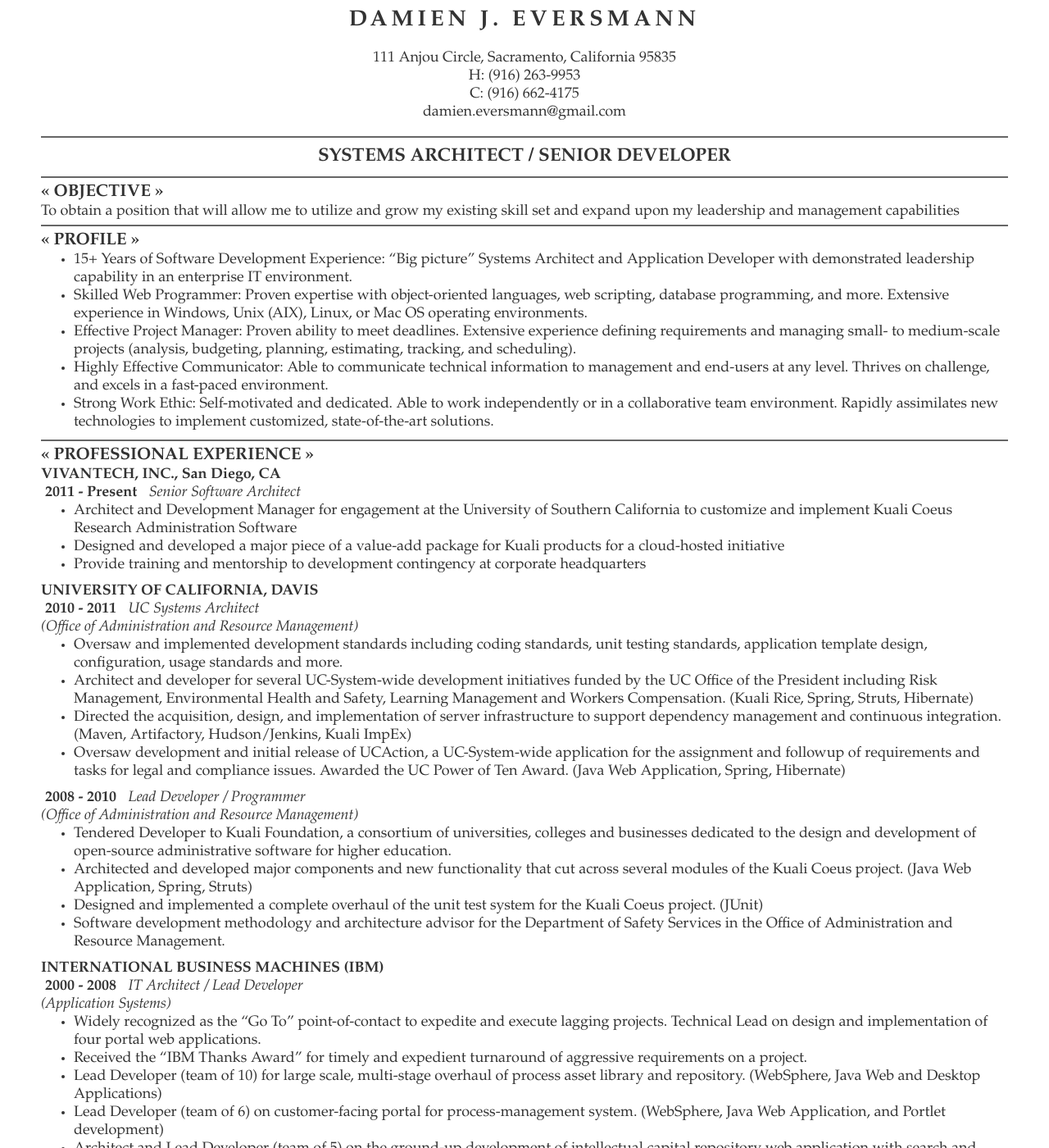
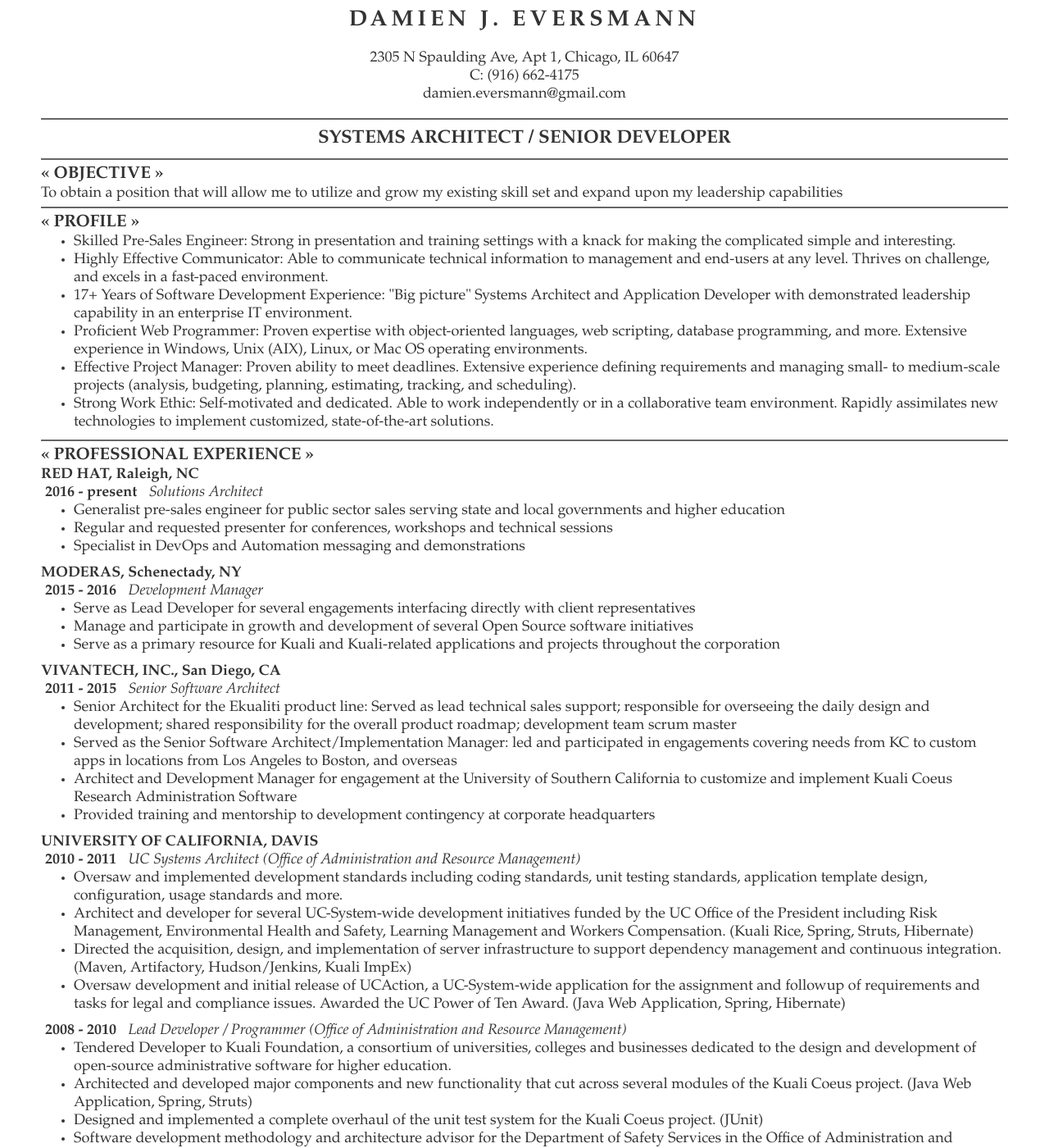
Before and after one commit to deversmann/eversmann.com, a Jekyll site: the page damien/eversmann,damien-resume.html, which Jekyll copies as it is, in a window 1280 px wide and 1400 px high. Shown: the whole window at 82% size. Built offline with Jekyll 4.4.1, drawn with Linux system fonts in a browser that asks for light colours; some of the changed text lies outside the part shown.

Commit message:
Update eversmann,damien-resume.html

```diff
--- a/damien/eversmann,damien-resume.html
+++ b/damien/eversmann,damien-resume.html
@@ -43,43 +43,46 @@ hr
 
 <body>
 <div>
-<h1 id="damienj.eversmann">DAMIEN J. EVERSMANN</h1>
+<h1>DAMIEN J. EVERSMANN</h1>
 
 <blockquote>
-  <p>111 Anjou Circle, Sacramento, California 95835 <br />
-H: (916) 263-9953 <br />
-C: (916) 662-4175 <br />
-damien.eversmann@gmail.com</p>
+  <p>2305 N Spaulding Ave, Apt 1, Chicago, IL 60647</p>
+
+<p>C: (916) 662-4175</p>
+
+<p>damien.eversmann@gmail.com</p>
 </blockquote>
 
 <hr />
 
-<h2 id="systemsarchitectseniordeveloper">SYSTEMS ARCHITECT / SENIOR DEVELOPER</h2>
+<h2>SYSTEMS ARCHITECT / SENIOR DEVELOPER</h2>
 
 <hr />
 
-<h3 id="objective">OBJECTIVE</h3>
+<h3>OBJECTIVE</h3>
 
 <p>To obtain a position that will allow me to utilize and grow my existing skill
-set and expand upon my leadership and management capabilities</p>
+set and expand upon my leadership capabilities</p>
 
 <hr />
 
-<h3 id="profile">PROFILE</h3>
+<h3>PROFILE</h3>
 
 <ul>
-<li>15+ Years of Software Development Experience: &#8220;Big picture&#8221; Systems Architect
+<li>Skilled Pre-Sales Engineer: Strong in presentation and training settings with
+a knack for making the complicated simple and interesting. </li>
+<li>Highly Effective Communicator: Able to communicate technical information to
+management and end-users at any level. Thrives on challenge, and excels in a
+fast-paced environment.</li>
+<li>17+ Years of Software Development Experience: "Big picture" Systems Architect
 and Application Developer with demonstrated leadership capability in an
 enterprise IT environment.</li>
-<li>Skilled Web Programmer: Proven expertise with object-oriented languages, web
+<li>Proficient Web Programmer: Proven expertise with object-oriented languages, web
 scripting, database programming, and more. Extensive experience in Windows,
 Unix (AIX), Linux, or Mac OS operating environments.</li>
 <li>Effective Project Manager: Proven ability to meet deadlines. Extensive
 experience defining requirements and managing small- to medium-scale projects
 (analysis, budgeting, planning, estimating, tracking, and scheduling).</li>
-<li>Highly Effective Communicator: Able to communicate technical information to
-management and end-users at any level. Thrives on challenge, and excels in a
-fast-paced environment.</li>
 <li>Strong Work Ethic: Self-motivated and dedicated. Able to work independently
 or in a collaborative team environment. Rapidly assimilates new technologies
 to implement customized, state-of-the-art solutions.</li>
@@ -87,27 +90,58 @@ to implement customized, state-of-the-art solutions.</li>
 
 <hr />
 
-<h3 id="professionalexperience">PROFESSIONAL EXPERIENCE</h3>
+<h3>PROFESSIONAL EXPERIENCE</h3>
 
-<h4 id="vivantechinc.sandiegoca">VIVANTECH, INC., San Diego, CA</h4>
+<h4>RED HAT, Raleigh, NC</h4>
 
-<p><strong>2011 - Present</strong>
+<p><strong>2016 - present</strong>
+<em>Solutions Architect</em></p>
+
+<ul>
+<li>Generalist pre-sales engineer for public sector sales serving state and local
+governments and higher education</li>
+<li>Regular and requested presenter for conferences, workshops and technical
+sessions</li>
+<li>Specialist in DevOps and Automation messaging and demonstrations</li>
+</ul>
+
+<h4>MODERAS, Schenectady, NY</h4>
+
+<p><strong>2015 - 2016</strong>
+<em>Development Manager</em></p>
+
+<ul>
+<li>Serve as Lead Developer for several engagements interfacing directly with
+client representatives</li>
+<li>Manage and participate in growth and development of several Open Source
+software initiatives</li>
+<li>Serve as a primary resource for Kuali and Kuali-related applications and
+projects throughout the corporation</li>
+</ul>
+
+<h4>VIVANTECH, INC., San Diego, CA</h4>
+
+<p><strong>2011 - 2015</strong>
 <em>Senior Software Architect</em></p>
 
 <ul>
+<li>Senior Architect for the Ekualiti product line: Served as lead technical sales
+support; responsible for overseeing the daily design and development; shared
+responsibility for the overall product roadmap; development team scrum master</li>
+<li>Served as the Senior Software Architect/Implementation Manager: led and
+participated in engagements covering needs from KC to custom apps in locations
+from Los Angeles to Boston, and overseas</li>
 <li>Architect and Development Manager for engagement at the University of Southern
 California to customize and implement Kuali Coeus Research Administration
 Software</li>
-<li>Designed and developed a major piece of a value-add package for Kuali products
-for a cloud-hosted initiative</li>
-<li>Provide training and mentorship to development contingency at corporate
+<li>Provided training and mentorship to development contingency at corporate
 headquarters</li>
 </ul>
 
-<h4 id="universityofcaliforniadavis">UNIVERSITY OF CALIFORNIA, DAVIS</h4>
+<h4>UNIVERSITY OF CALIFORNIA, DAVIS</h4>
 
 <p><strong>2010 - 2011</strong>
-<em>UC Systems Architect <br />
+<em>UC Systems Architect
 (Office of Administration and Resource Management)</em></p>
 
 <ul>
@@ -128,7 +162,7 @@ Application, Spring, Hibernate)</li>
 </ul>
 
 <p><strong>2008 - 2010</strong>
-<em>Lead Developer / Programmer <br />
+<em>Lead Developer / Programmer
 (Office of Administration and Resource Management)</em></p>
 
 <ul>
@@ -168,106 +202,60 @@ Servlets, JSPs, Struts)</li>
 planning application.</li>
 </ul>
 
-<h4 id="universityoftoledotoledooh">UNIVERSITY OF TOLEDO, Toledo, OH</h4>
+<h4>UNIVERSITY OF TOLEDO, Toledo, OH</h4>
 
 <p><strong>2001 - 2002</strong>
-<em>Instructor, Part-time <br />
+<em>Instructor, Part-time
 (Dept. of Electrical Engineering and Computer Science)</em></p>
 
-<ul>
-<li>Taught undergraduate- and graduate-level programming courses.</li>
-<li>Participated in development of new courses in Java and Java Technologies.</li>
-</ul>
-
-<h4 id="eatoncorporationaeroquipgroupmaumeeoh">EATON CORPORATION, AEROQUIP GROUP, Maumee, OH</h4>
+<h4>EATON CORPORATION, AEROQUIP GROUP, Maumee, OH</h4>
 
 <p><strong>1999 - 2000</strong>
-<em>Software Architect <br />
+<em>Software Architect
 (IT Development Group)</em></p>
 
-<ul>
-<li>Collaborated to develop an industrial e-commerce (B2B and B2C) web site.
-(Java development)</li>
-<li>Assembled and administered network of production and design servers. (Windows
-and Linux environments, DB and Application Server)</li>
-</ul>
-
-<h4 id="aeroquipcorporationmaumeeoh">AEROQUIP CORPORATION, Maumee, OH</h4>
+<h4>AEROQUIP CORPORATION, Maumee, OH</h4>
 
 <p><strong>1998 - 1999</strong>
-<em>Software Design and Programming <br />
+<em>Software Design and Programming
 (Advanced Computer Technology Group)</em></p>
 
-<ul>
-<li>Developed and maintained significant portions of the corporate intranet.</li>
-<li>Designed and implemented several Java applications. Used Java Servlets to
-create dynamic web pages compatible with JDBC, Access, and Oracle.</li>
-</ul>
-
-<h4 id="universityoftoledotoledooh">UNIVERSITY OF TOLEDO, Toledo, OH</h4>
+<h4>UNIVERSITY OF TOLEDO, Toledo, OH</h4>
 
 <p><strong>1998 - 1999</strong>
-<em>Graduate Assistant <br />
+<em>Graduate Instructor
 (Dept. of Electrical Engineering and Computer Science)</em></p>
 
-<ul>
-<li>Served as Instructor for department C++ Help Desk and assisted with C++ for
-Data Structures II course. Taught Java for Software Engineering course.</li>
-</ul>
+<hr />
 
-<h4 id="vincentlightingsystemserlangerky">VINCENT LIGHTING SYSTEMS, Erlanger, KY</h4>
-
-<p><strong>1997</strong>
-<em>Rentals and Service Technician</em></p>
+<h3>TECHNICAL EXPERTISE</h3>
 
 <ul>
-<li>Installed, programmed and maintained several varieties of rental and customer-
-owned computerized lighting consoles.</li>
-<li>Supported project initiatives for theatrical, television and architectural
-lighting for a wide range of businesses including corporations, performing
-arts centers, educational and religious organizations.</li>
-</ul>
-
-<h4 id="indianauniversitybloomingtonin">INDIANA UNIVERSITY, Bloomington, IN</h4>
-
-<p><strong>1996 - 1997</strong>
-<em>Graduate Assistant <br />
-(Department of Theatre and Drama)</em></p>
-
-<ul>
-<li>Aided in the installation of two computerized, high-performance sound systems.</li>
+<li>Systems: Linux, Windows, Unix, Mac OS</li>
+<li>Languages: Java EE/SE/ME (all JDKs), Ansible, AJAX, JavaScript,
+C/C++/Objective-C, Perl, PHP, XML, WSDL, HTML, XHTML, DHTML and others</li>
+<li>Frameworks and Libraries: Node, jQuery, Angular, Kuali Rice, Spring, Struts,
+Roo, JUnit, Log4J, Ant, Maven, Selenium, Atlassian Suite, SVN, Git and others</li>
+<li>Databases: IBM DB2, Oracle, MySQL, HSQLDB, MS SQLServer, MS Access and others</li>
+<li>Software Development: Eclipse, IBM Rational Software Architect, IBM WebSphere
+Application Developer, Sun Java Studio Enterprise, NetBeans, XCode and others</li>
 </ul>
 
 <hr />
 
-<h3 id="technicalexpertise">TECHNICAL EXPERTISE</h3>
+<h3>EDUCATION</h3>
+
+<h4>UNIVERSITY OF TOLEDO, Toledo, OH</h4>
 
 <ul>
-<li>Systems: Windows, Unix, Linux, Mac OS  </li>
-<li>Languages: Java EE/SE/ME (all JDKs), AJAX, JavaScript, C/C++/Objective-C,
-Perl, PHP, XML, WSDL, HTML, XHTML, DHTML and others  </li>
-<li>Frameworks and Libraries: Kuali Rice, Spring, Struts, Roo, JUnit, Log4J, Ant,
-Maven, Selenium, Atlassian Suite, SVN, Git and others</li>
-<li>Databases: IBM DB2, Oracle, MySQL, HSQLDB, MS SQLServer, MS Access and others</li>
-<li>Software Development: Eclipse, IBM Rational Software Architect, IBM WebSphere
-Application Developer, Sun Java Studio Enterprise, NetBeans, XCode and others  </li>
+<li>Master of Science - Engineering Science, Software and Info. Sys. (1999, 4.0 GPA)</li>
+<li>Bachelor of Arts - Theatre (1996, Magna Cum Laude)</li>
 </ul>
 
-<hr />
-
-<h3 id="education">EDUCATION</h3>
-
-<h4 id="universityoftoledotoledooh">UNIVERSITY OF TOLEDO, Toledo, OH</h4>
+<h4>INDIANA UNIVERSITY, Bloomington, IN</h4>
 
 <ul>
-<li>Master of Science - Engineering Science, Software and Info. Sys. (1999, 4.0 GPA)  </li>
-<li>Bachelor of Arts - Theatre (1996, Magna Cum Laude)  </li>
-</ul>
-
-<h4 id="indianauniversitybloomingtonin">INDIANA UNIVERSITY, Bloomington, IN</h4>
-
-<ul>
-<li>Master of Fine Arts Coursework - Theatre &amp; Lighting Design (1996 - 1997)  </li>
+<li>Master of Fine Arts Coursework - Theatre &amp; Lighting Design (1996 - 1997)</li>
 </ul>
 
 <hr />
```
Also changed, not shown: other parts of damien/eversmann,damien-resume.html (+4 -4 lines).
